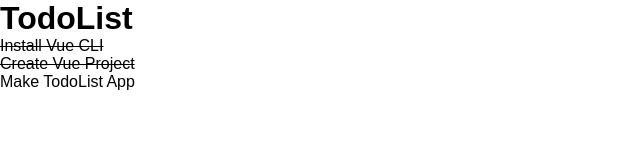
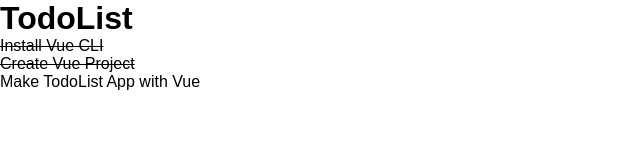
Before and after one commit to zaidakhterr/vue-todo-list, a Vue app: page / in a window 1280 px wide. Shown: the top 163 px of the page, without its empty margins (0-640 px from the left). Built offline with nearby package versions, Linux system fonts and the light colour scheme.

Commit message:
📦 NEW: Make TodoItem component

```diff
--- /dev/null
+++ b/src/components/TodoItem.vue
@@ -0,0 +1,20 @@
+<template>
+  <div>
+<li  v-bind:class="{ completed: item.isCompleted }">{{ item.title }}</li>
+  </div>
+</template>
+
+<script>
+export default {
+  name:"TodoList",
+  props:{
+    item: Object
+  }
+}
+</script>
+
+<style scoped>
+  .completed {
+    text-decoration: line-through;
+  }
+</style>
--- a/src/components/TodoList.vue
+++ b/src/components/TodoList.vue
@@ -2,30 +2,35 @@
   <div>
     <h1>TodoList</h1>
     <ul>
-      <li v-for="item in list" v-bind:key="item.id" v-bind:class="{ completed: item.isCompleted }">{{ item.task }}</li>
+      <TodoItem v-for="item of list" v-bind:key="item.id" v-bind:item="item" />
     </ul>
   </div>
 </template>
 
 <script>
+  import TodoItem from "./TodoItem";
+
   export default {
     name: "TodoList",
+    components: {
+      TodoItem,
+    },
     data: function() {
       return {
         list: [
           {
             id: 1,
-            task: "Install Vue CLI",
+            title: "Install Vue CLI",
             isCompleted: true,
           },
           {
             id: 2,
-            task: "Create Vue Project",
+            title: "Create Vue Project",
             isCompleted: true,
           },
           {
             id: 3,
-            task: "Make TodoList App",
+            title: "Make TodoList App with Vue",
             isCompleted: false,
           },
         ],
@@ -33,9 +38,3 @@
     },
   };
 </script>
-
-<style scoped>
-  .completed {
-    text-decoration: line-through;
-  }
-</style>
```
